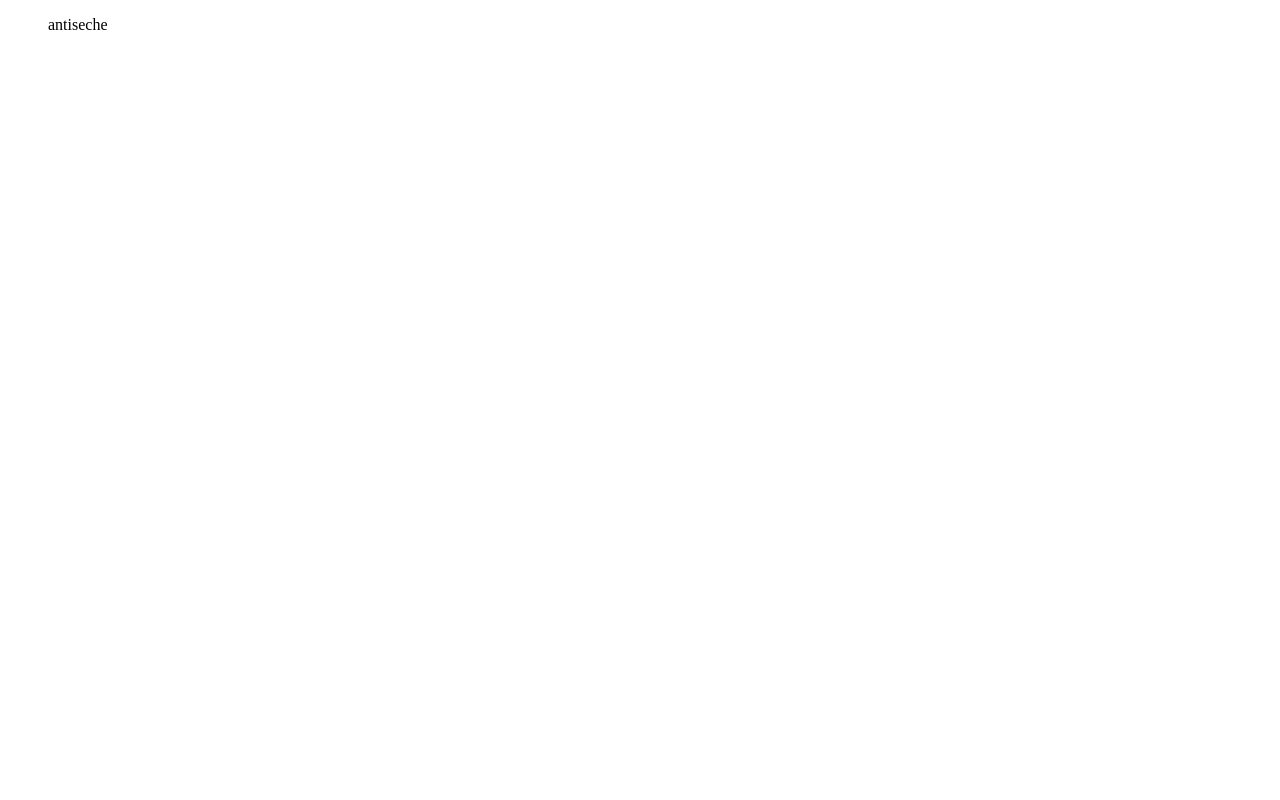
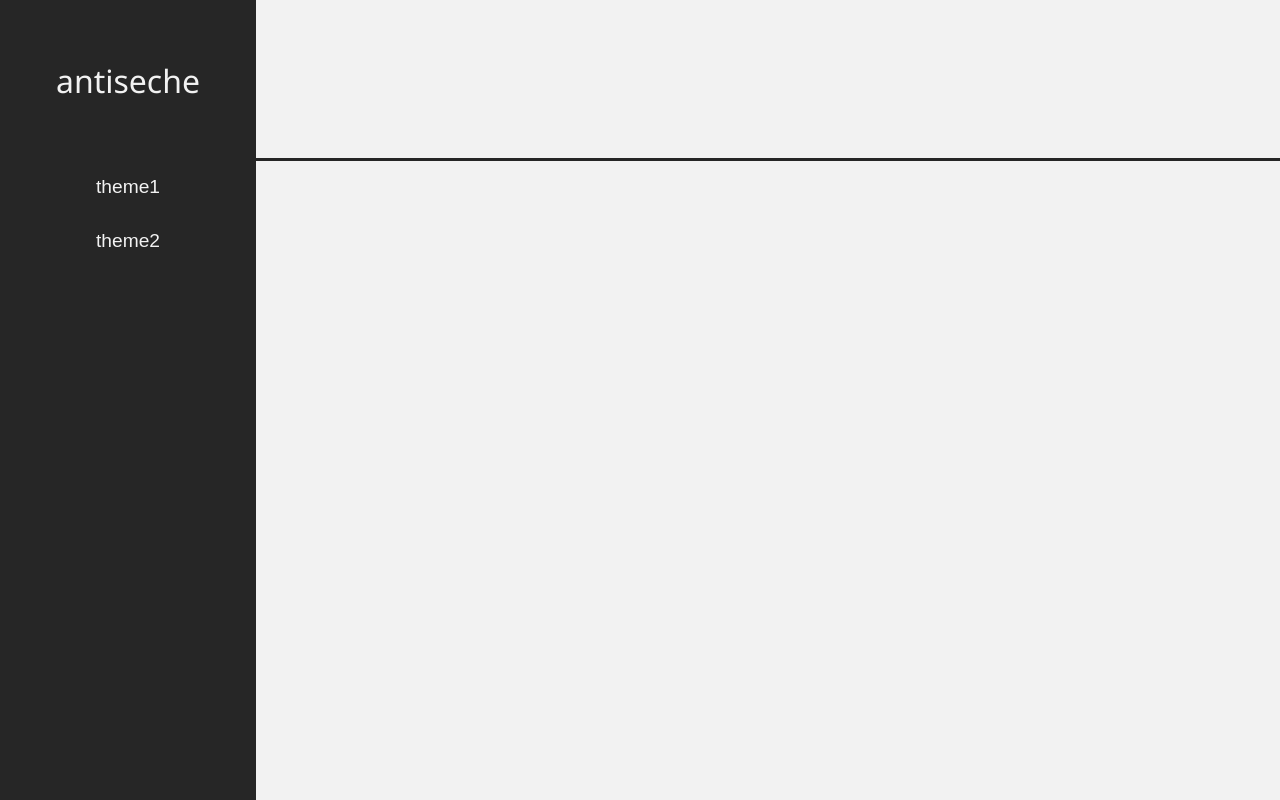
Before and after one commit to FabienCruz/antiseche-fab, a plain HTML site: page index.html in a window 1280 px wide. Drawn offline with Linux system fonts and the light colour scheme; the site is published under a folder, as on GitHub Pages, so addresses that start at the root find nothing.

Commit message:
change src

```diff
--- a/index.html
+++ b/index.html
@@ -6,7 +6,7 @@
         <title></title>
         <meta name="description" content="">
         <meta name="viewport" content="width=device-width, initial-scale=1">
-        <link rel="stylesheet" href="/styles.css">
+        <link rel="stylesheet" href="./styles.css">
     </head>
     <body>
         <nav>
@@ -19,6 +19,6 @@
             <header></header>
             <article></article>
         </main>
-        <script type="module" src="/main.js" async defer></script>
+        <script type="module" src="./main.js"></script>
     </body>
 </html>
```
